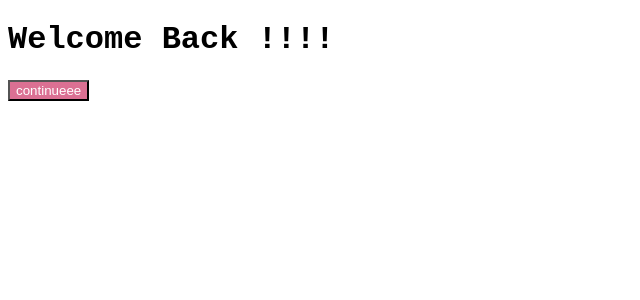
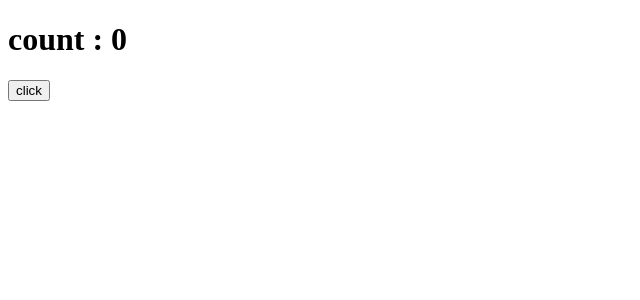
Before and after one commit to yurim-hgr/reactjs_movie, a React (Create React App) app: page / in a window 1280 px wide. Shown: the top 300 px of the page, without its empty margins (0-640 px from the left). Built offline with nearby package versions, Linux system fonts and the light colour scheme.

Commit message:
click counter practice

```diff
--- a/src/App.js
+++ b/src/App.js
@@ -1,11 +1,20 @@
-import Button from './Button';
-import styles from './App.module.css';
+import { useEffect, useState } from "react";
+
 
 function App() {
+  const [counter, setcount] = useState(0);
+  const onclick = () => {
+    setcount((prev) => prev +1);
+  }
+  console.log("again");
+  useEffect( () => {
+    console.log("once ");
+
+  }, [] );
   return (
     <div>
-      <h1 className={styles.title}>Welcome Back !!!!</h1>
-      <Button text ={"continueee"}  />
+      <h1>count : {counter}</h1>
+      <button onClick={onclick}>click</button>
     </div>
   );
 }
```
